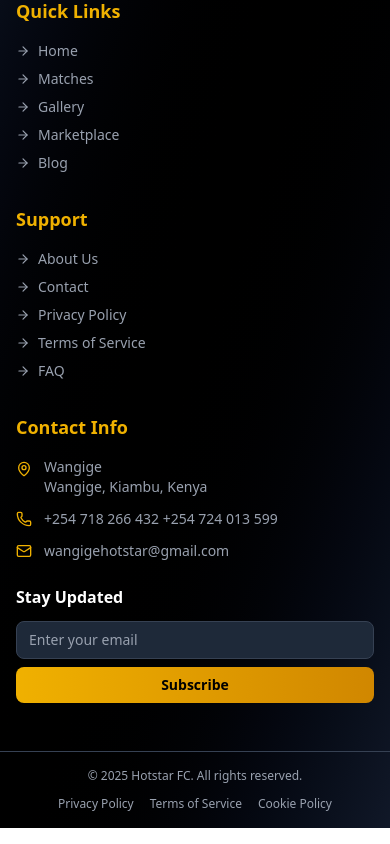
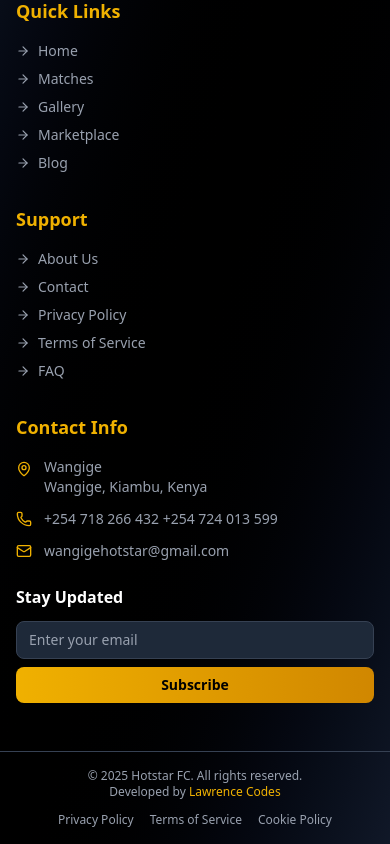
Before and after one commit to Lawrence137/hotstar, a React (Vite) app: page /contact in a window 390 px wide. Shown: the part 3049-3893 px from the top of the page. Built offline with nearby package versions, Linux system fonts and the light colour scheme.

Commit message:
adds developer credits

```diff
--- a/src/components/Footer.jsx
+++ b/src/components/Footer.jsx
@@ -158,9 +158,10 @@
       <div className="border-t border-gray-700">
         <div className="max-w-7xl mx-auto px-4 sm:px-6 lg:px-8 py-4 sm:py-6">
           <div className="flex flex-col sm:flex-row justify-between items-center space-y-3 sm:space-y-0">
-            <p className="text-gray-400 text-xs sm:text-sm text-center sm:text-left">
-              © 2025 Hotstar FC. All rights reserved.
-            </p>
+            <div className="text-gray-400 text-xs sm:text-sm text-center sm:text-left">
+              <p>© 2025 Hotstar FC. All rights reserved.</p>
+              <p>Developed by <a href="https://lawrencesportfolio.vercel.app/" target="_blank" rel="noopener noreferrer" className="text-yellow-500 hover:underline">Lawrence Codes</a></p>
+            </div>
             <div className="flex flex-wrap justify-center sm:justify-end gap-4 sm:gap-6 text-xs sm:text-sm">
               <a href="#" className="text-gray-400 hover:text-yellow-400 transition-colors">
                 Privacy Policy
```
